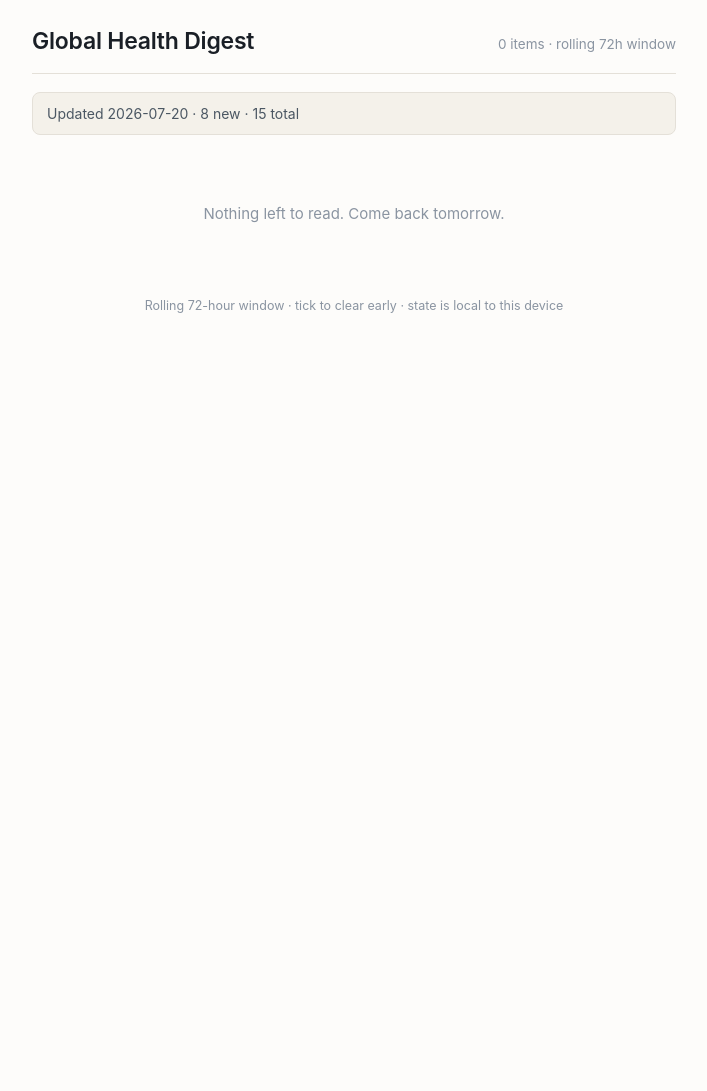
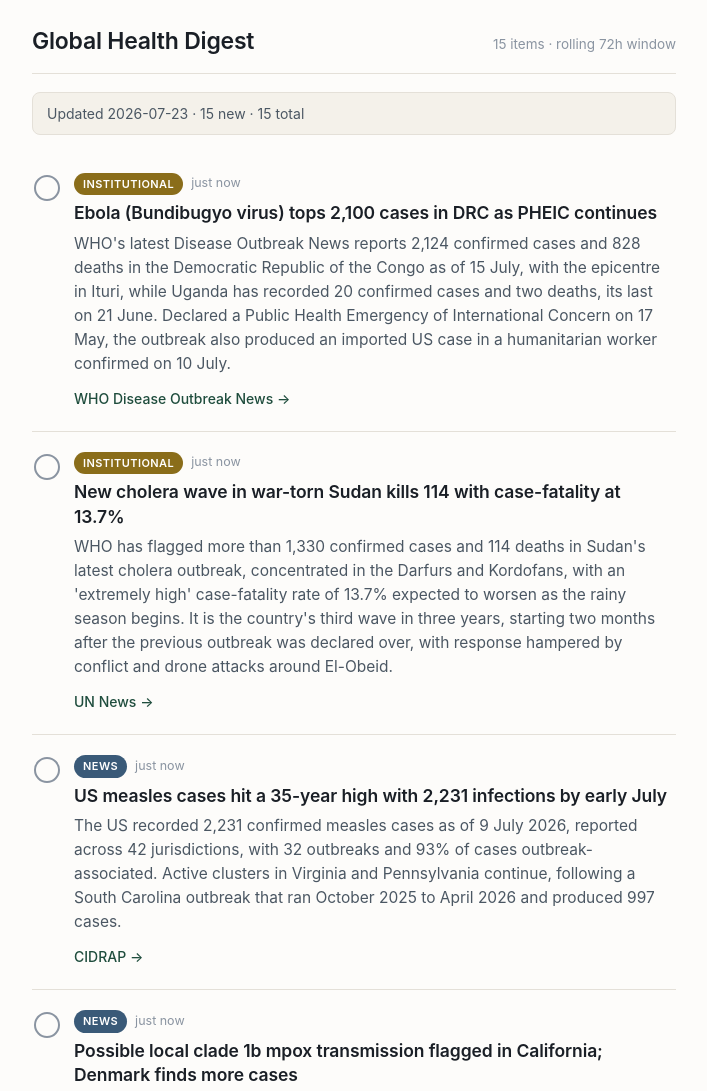
Before and after one commit to pdrutter-alt/daily-digest, a plain HTML site: page index.html in a window 1280 px wide. Shown: the top 1091 px of the page, without its empty margins (286-993 px from the left). Before the commit the page ends 800 px from the top, so only its background shows below. Drawn offline with Linux system fonts and the light colour scheme.

Commit message:
Daily update: 15 new, 15 total

```diff
--- a/index.html
+++ b/index.html
@@ -107,7 +107,7 @@
     <div class="meta" id="countMeta">— items</div>
   </header>
 
-  <div class="demo-note">Updated 2026-07-20 · 8 new · 15 total</div>
+  <div class="demo-note">Updated 2026-07-23 · 15 new · 15 total</div>
 
   <div class="list" id="list"></div>
   <div class="empty" id="emptyState" style="display:none;">Nothing left to read. Come back tomorrow.</div>
@@ -120,139 +120,139 @@
 
   const items = [
   {
-    "id": "2026-07-19-pabs-federated-vs-hybrid",
-    "category": "news",
-    "headline": "Pandemic Agreement talks split between 'federated' and 'hybrid' pathogen-sharing models",
-    "summary": "The seventh round of negotiations on the pathogen access and benefit-sharing (PABS) annex, the last outstanding piece of the WHO Pandemic Agreement, closed on 17 July with two opposing proposals on the table. Algeria, for the Africa Plus Group, backed a 'federated' model of sovereign national and regional nodes with binding benefit-sharing conditions at the point of use, while the EU tabled a 'hybrid' mix of mandatory and voluntary measures; talks resume 14-19 September.",
-    "source": "Health Policy Watch",
-    "url": "https://healthpolicy-watch.news/pandemic-talks-consider-two-opposing-models-for-pathogen-sharing/",
-    "publishedAt": "2026-07-19T08:06:16Z"
+    "id": "2026-07-23-ebola-drc-uganda-don613",
+    "category": "institutional",
+    "headline": "Ebola (Bundibugyo virus) tops 2,100 cases in DRC as PHEIC continues",
+    "summary": "WHO's latest Disease Outbreak News reports 2,124 confirmed cases and 828 deaths in the Democratic Republic of the Congo as of 15 July, with the epicentre in Ituri, while Uganda has recorded 20 confirmed cases and two deaths, its last on 21 June. Declared a Public Health Emergency of International Concern on 17 May, the outbreak also produced an imported US case in a humanitarian worker confirmed on 10 July.",
+    "source": "WHO Disease Outbreak News",
+    "url": "https://www.who.int/emergencies/disease-outbreak-news/item/2026-DON613",
+    "publishedAt": "2026-07-23T16:54:21Z"
   },
   {
-    "id": "2026-07-19-unitaid-funding-shortfall",
-    "category": "news",
-    "headline": "Unitaid forecasts raising less than half its annual target as leadership search runs in secret",
-    "summary": "Unitaid has raised $696 million towards a five-year goal of $1.5 billion and told its July board it expects to raise just $140 million this year against a $300 million target, as France and the UK cut contributions. The market-shaping agency, which negotiated $40-a-year generic pricing for lenacapavir, is recruiting a new executive director behind closed doors, drawing criticism that secret transitions at publicly funded bodies undermine their legitimacy.",
-    "source": "Health Policy Watch",
-    "url": "https://healthpolicy-watch.news/unitaid-leadership-search/",
-    "publishedAt": "2026-07-19T08:06:16Z"
+    "id": "2026-07-23-sudan-cholera",
+    "category": "institutional",
+    "headline": "New cholera wave in war-torn Sudan kills 114 with case-fatality at 13.7%",
+    "summary": "WHO has flagged more than 1,330 confirmed cases and 114 deaths in Sudan's latest cholera outbreak, concentrated in the Darfurs and Kordofans, with an 'extremely high' case-fatality rate of 13.7% expected to worsen as the rainy season begins. It is the country's third wave in three years, starting two months after the previous outbreak was declared over, with response hampered by conflict and drone attacks around El-Obeid.",
+    "source": "UN News",
+    "url": "https://news.un.org/en/story/2026/07/1167913",
+    "publishedAt": "2026-07-23T16:54:21Z"
   },
   {
-    "id": "2026-07-19-gavi-wuenic-lower-income",
+    "id": "2026-07-23-us-measles-35yr-high",
+    "category": "news",
+    "headline": "US measles cases hit a 35-year high with 2,231 infections by early July",
+    "summary": "The US recorded 2,231 confirmed measles cases as of 9 July 2026, reported across 42 jurisdictions, with 32 outbreaks and 93% of cases outbreak-associated. Active clusters in Virginia and Pennsylvania continue, following a South Carolina outbreak that ran October 2025 to April 2026 and produced 997 cases.",
+    "source": "CIDRAP",
+    "url": "https://www.cidrap.umn.edu/measles/measles-cases-reach-35-year-high-us",
+    "publishedAt": "2026-07-23T16:54:21Z"
+  },
+  {
+    "id": "2026-07-23-clade-1b-mpox-us-denmark",
+    "category": "news",
+    "headline": "Possible local clade 1b mpox transmission flagged in California; Denmark finds more cases",
+    "summary": "The new CIDRAP-NEJM Evidence Public Health Alerts initiative reported potential local transmission of clade 1b mpox in California, while Denmark detected three additional clade 1b cases after its first. Clade 1b, the variant behind the ongoing central-African emergency, continues to seed sporadic infections outside Africa.",
+    "source": "CIDRAP",
+    "url": "https://www.cidrap.umn.edu/public-health-alerts/mpox-transmission-us-flu-surveillance-highlighted-first-public-health-alerts",
+    "publishedAt": "2026-07-23T16:54:21Z"
+  },
+  {
+    "id": "2026-07-23-cdc-hiv-funding-cliff",
+    "category": "news",
+    "headline": "120 US-funded HIV/AIDS awards set to expire in September with no successor",
+    "summary": "Millions who depend on US-funded HIV programmes face a financial cliff as 120 CDC-administered HIV/AIDS awards are due to expire in September 2026 with no concrete replacement in place. Mozambique, Tanzania and South Africa are expected to be hit hardest.",
+    "source": "CNN",
+    "url": "https://www.cnn.com/2026/07/10/africa/cdc-pepfar-hiv-aids-program-cliff-intl",
+    "publishedAt": "2026-07-23T16:54:21Z"
+  },
+  {
+    "id": "2026-07-23-oda-health-drop-2025",
+    "category": "news",
+    "headline": "Development assistance for health fell 23.1% in 2025, the steepest drop on record",
+    "summary": "OECD data show official development assistance for health fell 23.1% in 2025, the largest single-year decline since records began. The biggest donors spent $18.1 billion on the sector in 2024, roughly two-thirds of it from the United States, whose withdrawal drives much of the fall.",
+    "source": "Devex",
+    "url": "https://www.devex.com/news/money-matters-who-funds-global-health-and-by-how-much-112429",
+    "publishedAt": "2026-07-23T16:54:21Z"
+  },
+  {
+    "id": "2026-07-23-pmnch-financing-campaign",
     "category": "institutional",
-    "headline": "Gavi records 73 million children immunised in 2025, its last fully funded year",
-    "summary": "Gavi's analysis of the 2025 WUENIC data, published 15 July, reports lower-income countries immunised 73 million children with Gavi-supported vaccines, cut zero-dose children by 640,000 to 9.5 million, and reached 'breadth of protection' of 65%, equal to the rest of the world for the first time. Gavi warns 2025 was its last fully funded year and that its underfunded 2026-2030 period puts the malaria vaccine programme, hexavalent and meningitis switches and global stockpiles at risk.",
+    "headline": "PMNCH launches two-year campaign to finance women's, children's and adolescents' health",
+    "summary": "The Partnership for Maternal, Newborn and Child Health launched a global campaign on 21 July to protect financing for women's, children's and adolescents' health amid unprecedented aid cuts. The two-year effort aims to mobilise domestic resources, strengthen national advocacy and safeguard international investment.",
+    "source": "PMNCH/WHO",
+    "url": "https://pmnch.who.int/news-and-events/news/item/21-07-2026-pmnch-launches-global-campaign-to-finance-women-s-children-s-and-adolescents-health",
+    "publishedAt": "2026-07-23T16:54:21Z"
+  },
+  {
+    "id": "2026-07-23-cgd-health-financing-compact",
+    "category": "news",
+    "headline": "CGD floats a 'new compact' putting domestic money first and aid as top-up",
+    "summary": "A Center for Global Development analysis proposes rewriting the rules of health aid so domestic financing covers essential services 'first' and donor aid is used as a 'top up' to expand the affordable package at the margin. The model responds to mounting aid cuts and the search for more sustainable donor-recipient arrangements.",
+    "source": "Center for Global Development",
+    "url": "https://www.cgdev.org/blog/new-compact-global-health-financing-could-countries-and-donors-rewrite-rule-book-health-aid",
+    "publishedAt": "2026-07-23T16:54:21Z"
+  },
+  {
+    "id": "2026-07-23-gavi-record-immunisation",
+    "category": "institutional",
+    "headline": "Gavi reports record 73 million children immunised in 2025, warns funding gaps threaten gains",
+    "summary": "Lower-income countries immunised a record 73 million children with Gavi-supported vaccines in 2025, the highest number in the Alliance's history. Gavi warns the gains are at risk because its 2026-2030 strategic period is not yet fully funded.",
     "source": "Gavi, the Vaccine Alliance",
     "url": "https://www.gavi.org/news/media-room/strong-progress-lower-income-countries-underscores-need-sustained-investment",
-    "publishedAt": "2026-07-19T08:06:16Z"
+    "publishedAt": "2026-07-23T16:54:21Z"
   },
   {
-    "id": "2026-07-19-who-dementia-guidelines",
+    "id": "2026-07-23-who-hantavirus-over",
     "category": "institutional",
-    "headline": "WHO: up to 45% of dementia risk can be prevented or delayed",
-    "summary": "WHO released updated guidelines this week on reducing cognitive decline and dementia risk, concluding that up to 45% of risk can be prevented or delayed by addressing tobacco and alcohol use, social isolation, physical inactivity, air pollution and NCDs including hypertension and diabetes. More than 57 million people live with dementia worldwide, with nearly 10 million newly diagnosed each year; a new recommendation on reducing air-pollution exposure is included.",
-    "source": "Health Policy Watch",
-    "url": "https://healthpolicy-watch.news/who-up-to-45-dementia-risk-can-be-prevented-or-delayed/",
-    "publishedAt": "2026-07-19T08:06:16Z"
+    "headline": "WHO declares cruise-ship hantavirus outbreak over as Ebola and Marburg persist",
+    "summary": "WHO chief Tedros said the Andes hantavirus outbreak linked to the cruise ship MV Hondius is officially over after the last exposed contact cleared quarantine with no cases since 25 May; 13 cases and three deaths were recorded. He warned that concurrent Ebola and Marburg threats show 'no country alone can fight' cross-border outbreaks.",
+    "source": "UN News",
+    "url": "https://news.un.org/en/story/2026/07/1167865",
+    "publishedAt": "2026-07-23T16:54:21Z"
   },
   {
-    "id": "2026-07-19-schisto-drone-mapping-nigeria",
+    "id": "2026-07-23-lancet-gh-oda-defunding",
     "category": "academic",
-    "headline": "Drone mapping identifies schistosomiasis hotspots along Nigeria's Oyan River",
-    "summary": "Researchers from the Federal University of Agriculture, Abeokuta and UTHealth Houston combined community-led snail surveys with drone imagery flown at 58 metres to risk-map water access points along the Oyan River in Ogun State, finding submerged vegetation such as Ceratophyllum demersum harbours more parasite-carrying snails than emergent plants. A June 2026 cross-sectional study found 77.8% prevalence in Abeokuta North, reaching 90.3% at Imala Odo's primary school, where praziquantel shortages and rapid reinfection undercut mass drug administration.",
-    "source": "Think Global Health (CFR)",
-    "url": "https://www.thinkglobalhealth.org/article/drone-mapping-a-birds-eye-view-of-a-neglected-tropical-disease-in-nigeria",
-    "publishedAt": "2026-07-19T08:06:16Z"
+    "headline": "Modelling links aid defunding to up to 22.6 million extra deaths by 2030",
+    "summary": "A Lancet Global Health retrospective and forecasting analysis by ISGlobal finds higher ODA was historically associated with a 23% cut in all-cause and 39% cut in under-5 mortality across 93 low- and middle-income countries. It projects 9.4 million preventable deaths under mild defunding (a 6% annual cut) and up to 22.6 million under severe defunding by 2030, including 5.4 million children under five.",
+    "source": "The Lancet Global Health",
+    "url": "https://www.thelancet.com/journals/langlo/article/PIIS2214-109X(26)00008-2/fulltext",
+    "publishedAt": "2026-07-23T16:54:21Z"
   },
   {
-    "id": "2026-07-19-who-reform-next-dg",
-    "category": "news",
-    "headline": "Former WHO acting DG sets out five structural reforms ahead of September nomination deadline",
-    "summary": "Writing in Think Global Health on 13 July, Anders Nordström argues the WHO director-general race should turn on institutional function rather than personality, proposing that WHO refocus on normative and technical work, move to a single non-renewable term, appoint regional directors through open recruitment rather than regional political processes, restore the executive board as a genuine board of trustees, and shift financing to assessed contributions. He points to the competing WHO and Africa CDC Ebola announcements as evidence of unresolved role confusion.",
-    "source": "Think Global Health (CFR)",
-    "url": "https://www.thinkglobalhealth.org/article/reforming-who-five-considerations-for-the-next-director-general",
-    "publishedAt": "2026-07-19T08:06:16Z"
+    "id": "2026-07-23-mmwr-measles-wastewater",
+    "category": "academic",
+    "headline": "MMWR: measles wastewater assay missed a B3 case in Wisconsin's first such detection",
+    "summary": "In Wisconsin's first wastewater detection of measles (Walworth County, 2 February 2026), a widely used assay flagged a D8-genotype case before it was reported but failed to detect a second, B3-genotype case because of an A-to-G mutation in the probe-binding region. Developers subsequently released a modified assay with improved B3 detection.",
+    "source": "CDC MMWR",
+    "url": "https://www.cdc.gov/mmwr/volumes/75/wr/mm7527a1.htm",
+    "publishedAt": "2026-07-23T16:54:21Z"
   },
   {
-    "id": "2026-07-19-wmo-dust-bulletin-2025",
-    "category": "institutional",
-    "headline": "WMO dust bulletin records extreme regional storms despite flat global averages",
-    "summary": "The tenth WMO Airborne Dust Bulletin finds 2025 global mean dust concentrations similar to 2024 but severe regional extremes, with around 2,000 million tonnes of dust entering the atmosphere annually and dust storms now affecting more than 150 countries. An April cold front over Iraq sent nearly 4,000 people to emergency rooms with respiratory problems, China saw its most extensive storm in a decade from 10-14 April, and El Paso recorded 12 dust storms, its most since 1935.",
-    "source": "Health Policy Watch",
-    "url": "https://healthpolicy-watch.news/record-breaking-dust-storms-in-2025-sent-pollution-soaring-in-china-and-us-mexico-border/",
-    "publishedAt": "2026-07-19T08:06:16Z"
+    "id": "2026-07-23-lancet-research-financing-emergency",
+    "category": "academic",
+    "headline": "Lancet: global health research-financing emergency threatens LMIC science ecosystems",
+    "summary": "A Lancet analysis argues that abrupt aid cuts by high-income countries have created a research-financing emergency undermining national health-research and life-science ecosystems in low- and middle-income countries, and calls for measures to sustain them.",
+    "source": "The Lancet",
+    "url": "https://www.thelancet.com/journals/lancet/article/PIIS0140-6736(26)00657-4/abstract",
+    "publishedAt": "2026-07-23T16:54:21Z"
   },
   {
-    "id": "2026-07-20-bundibugyo-ebola-don612",
-    "category": "institutional",
-    "headline": "Bundibugyo Ebola outbreak in DRC passes 1,400 confirmed cases with 31% case fatality",
-    "summary": "WHO's 3 July Disease Outbreak News reports 1,460 confirmed cases and 452 deaths in the Democratic Republic of the Congo as of 1 July, a crude case fatality ratio of 30.9%, with 564 new confirmed cases in the fortnight since the previous report and 102 infections among health and care workers. Ituri province accounts for 91% of cases; Uganda has reported 20 confirmed cases with no new detections since 21 June, and France confirmed one imported case in a returning doctor on 24 June.",
-    "source": "WHO Disease Outbreak News",
-    "url": "https://www.who.int/emergencies/disease-outbreak-news/item/2026-DON612",
-    "publishedAt": "2026-07-20T11:47:50Z"
+    "id": "2026-07-23-global-fund-shortfall",
+    "category": "news",
+    "headline": "Global Fund's eighth replenishment stalls at $12.64bn against an $18bn target",
+    "summary": "The Global Fund secured US$12.64 billion in pledges at its November 2025 replenishment summit against an $18 billion target, and as of July 2026 several major donors including France, Japan and the European Commission had yet to pledge, leaving a multi-billion-dollar gap for HIV, TB and malaria programmes.",
+    "source": "The Global Fund",
+    "url": "https://www.theglobalfund.org/en/replenishment/",
+    "publishedAt": "2026-07-23T16:54:21Z"
   },
   {
-    "id": "2026-07-20-america-first-mou-tracker",
-    "category": "news",
-    "headline": "33 'America First' bilateral health MOUs commit $23.5 billion, 39% from recipient governments",
-    "summary": "Think Global Health's tracker finds the 33 memoranda of understanding signed as of 6 July govern at least $23.5 billion of health spending between 2026 and 2030, roughly 39% of it to be funded by partner governments, against IHME estimates that global health financing fell 21% from 2024 to 2025. Cameroon, Liberia, Nigeria and Uganda face cofinancing commitments that outpace projected health-budget growth, and TB goes unmentioned in the available information for 21 agreements.",
-    "source": "Think Global Health (CFR)",
-    "url": "https://www.thinkglobalhealth.org/article/tracking-the-america-first-bilateral-health-agreements",
-    "publishedAt": "2026-07-20T11:47:50Z"
-  },
-  {
-    "id": "2026-07-20-us-cyclospora-han",
-    "category": "news",
-    "headline": "CDC issues Cyclospora health alert months after first reports, source still unknown",
-    "summary": "CDC issued a Health Alert Network advisory on the multistate cyclosporiasis outbreak having received case reports by 1 May, reporting 1,645 confirmed cases and 141 hospitalisations with a further 5,100 awaiting confirmation. Michigan has logged 3,309 cases and Ohio's Toledo-Lucas County 1,119, across 31 states reporting cases; CIDRAP's Michael Osterholm criticised the delay, and the parasite cannot be cultured or subtyped through PulseNet, leaving investigators reliant on partial genotyping.",
-    "source": "CIDRAP",
-    "url": "https://www.cidrap.umn.edu/cyclospora/what-we-truly-know-about-huge-us-cyclospora-outbreak-and-what-we-don-t",
-    "publishedAt": "2026-07-20T11:47:50Z"
-  },
-  {
-    "id": "2026-07-20-mmwr-alpha-gal-seroprevalence",
-    "category": "academic",
-    "headline": "MMWR: alpha-gal IgE seroprevalence reaches 24% in five high-burden US states",
-    "summary": "CDC researchers tested 3,000 blood-donor serum samples collected November 2024 to April 2025 across 10 states and estimated alpha-gal IgE seroprevalence of 24.0% in the five highest states (Arkansas, Kentucky, Missouri, Tennessee, Virginia), peaking at 31.2% in Arkansas. The authors caution that seropositivity is far more common than alpha-gal syndrome itself and that clinicians should test only patients with compatible symptoms.",
-    "source": "CDC MMWR",
-    "url": "https://www.cdc.gov/mmwr/volumes/75/wr/mm7525a1.htm",
-    "publishedAt": "2026-07-20T11:47:50Z"
-  },
-  {
-    "id": "2026-07-20-stimulate-icp-long-covid",
-    "category": "academic",
-    "headline": "Repurposed drugs give only small, non-durable gains in long-COVID fatigue",
-    "summary": "The STIMULATE-ICP trial, published in The Lancet Infectious Diseases, randomised nearly 800 adults attending long-COVID clinics in England to usual care or colchicine, famotidine-loratadine or rivaroxaban. Fatigue improved by 4.3 points on usual care alone over 12 weeks, with only small additional reductions from colchicine (-1.49) and famotidine-loratadine (-1.48) that did not persist after treatment stopped.",
-    "source": "The Lancet Infectious Diseases (via CIDRAP)",
-    "url": "https://www.cidrap.umn.edu/covid-19/2-common-drugs-may-offer-short-term-improvements-long-covid-related-fatigue",
-    "publishedAt": "2026-07-20T11:47:50Z"
-  },
-  {
-    "id": "2026-07-20-enteric-infection-deaths-gbd",
-    "category": "academic",
-    "headline": "Enteric infection deaths fall from 3.69 million to 1.27 million since 1990",
-    "summary": "A Lancet Infectious Diseases analysis published 11 June 2026 estimates enteric infectious diseases caused 1.27 million deaths globally in 2023, down from 3.69 million in 1990, with the age-standardised mortality rate falling from 74.1 to 16.4 per 100,000. Rotavirus remains the leading cause of diarrhoeal disease at 16.3%, ahead of norovirus (10.2%) and Shigella (9.3%); South Asia and sub-Saharan Africa accounted for 599,000 and 501,000 deaths respectively.",
-    "source": "The Lancet Infectious Diseases (via CIDRAP)",
-    "url": "https://www.cidrap.umn.edu/rotavirus/world-seeing-far-fewer-deaths-infections-cause-diarrhea",
-    "publishedAt": "2026-07-20T11:47:50Z"
-  },
-  {
-    "id": "2026-07-20-paho-measles-americas",
+    "id": "2026-07-23-world-bank-17-per-capita",
     "category": "institutional",
-    "headline": "Measles resurgence in the Americas undoes years of elimination progress",
-    "summary": "PAHO is running a multi-country measles outbreak response for 2026 after the Americas recorded 14,891 confirmed cases and 29 deaths across 13 countries in 2025, roughly a 32-fold increase on the previous year. In the United States, 2,260 confirmed cases had been reported in 2026 as of 16 July, already close to the full-year 2025 total.",
-    "source": "PAHO/WHO",
-    "url": "https://www.paho.org/en/measles-multi-country-outbreak-2026",
-    "publishedAt": "2026-07-20T11:47:50Z"
-  },
-  {
-    "id": "2026-07-20-world-bank-grph-17-dollars",
-    "category": "institutional",
-    "headline": "World Bank: low-income countries spend $17 per capita per year on health",
-    "summary": "The World Bank's Government Resources and Projections for Health series finds low-income countries spend about $17 per capita annually on health, and projects that most LICs and many lower-middle-income countries will see combined government and donor health spending decline by 2030. It argues a third of LICs and LMICs have the fiscal space to raise health's budget share, alongside health taxes and efficiency gains through primary care and better budget execution.",
+    "headline": "World Bank: low-income countries spend just $17 per capita a year on health",
+    "summary": "A World Bank Group report finds combined government and donor health spending averaged about $17 per capita in low-income countries in 2024, under a third of the $60 minimum for a basic service package, and $47 in lower-middle-income countries against a $90 benchmark. Real-terms spending has stagnated since 2018 as health's budget priority slips in many countries.",
     "source": "World Bank",
     "url": "https://www.worldbank.org/en/topic/health/publication/government-resources-projections-health-financing-report",
-    "publishedAt": "2026-07-20T11:47:50Z"
+    "publishedAt": "2026-07-23T16:54:21Z"
   }
 ];
 
```
